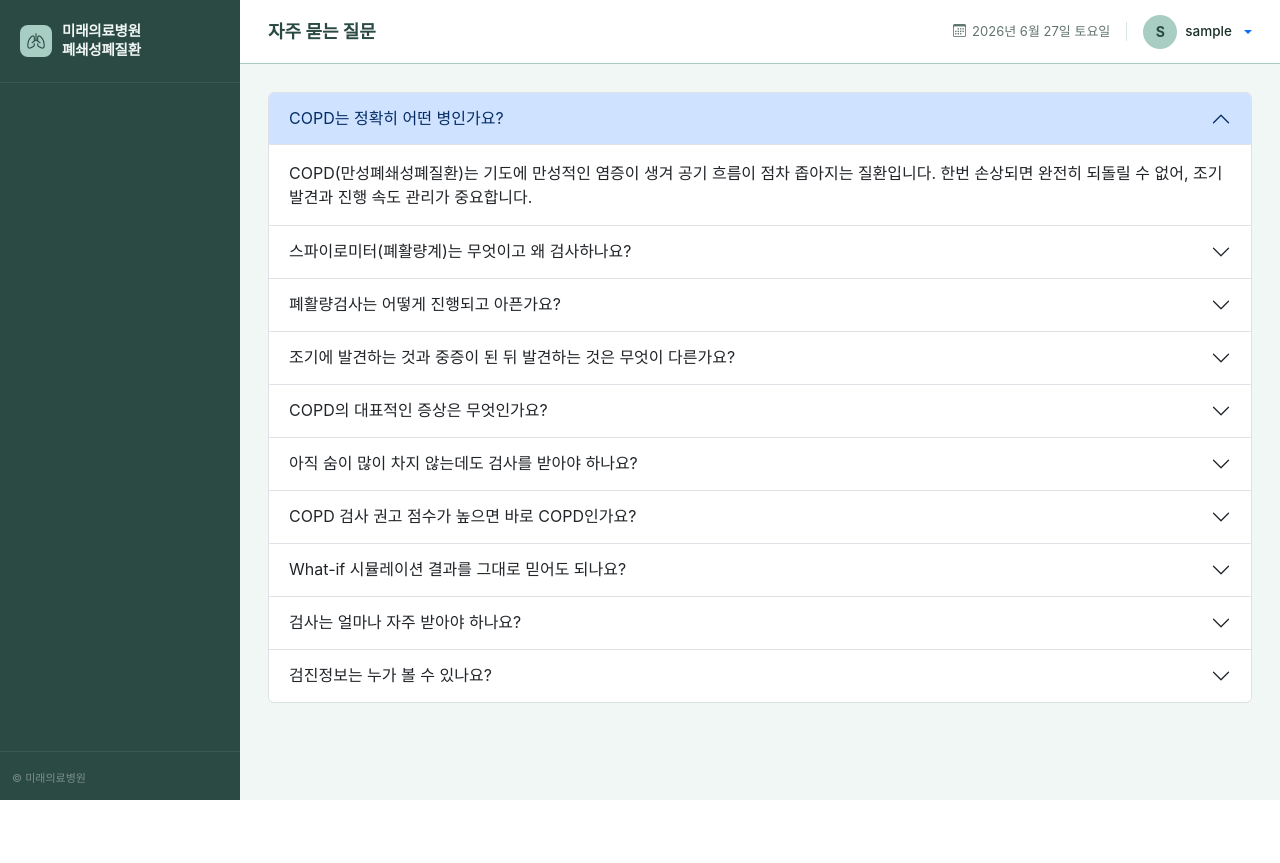
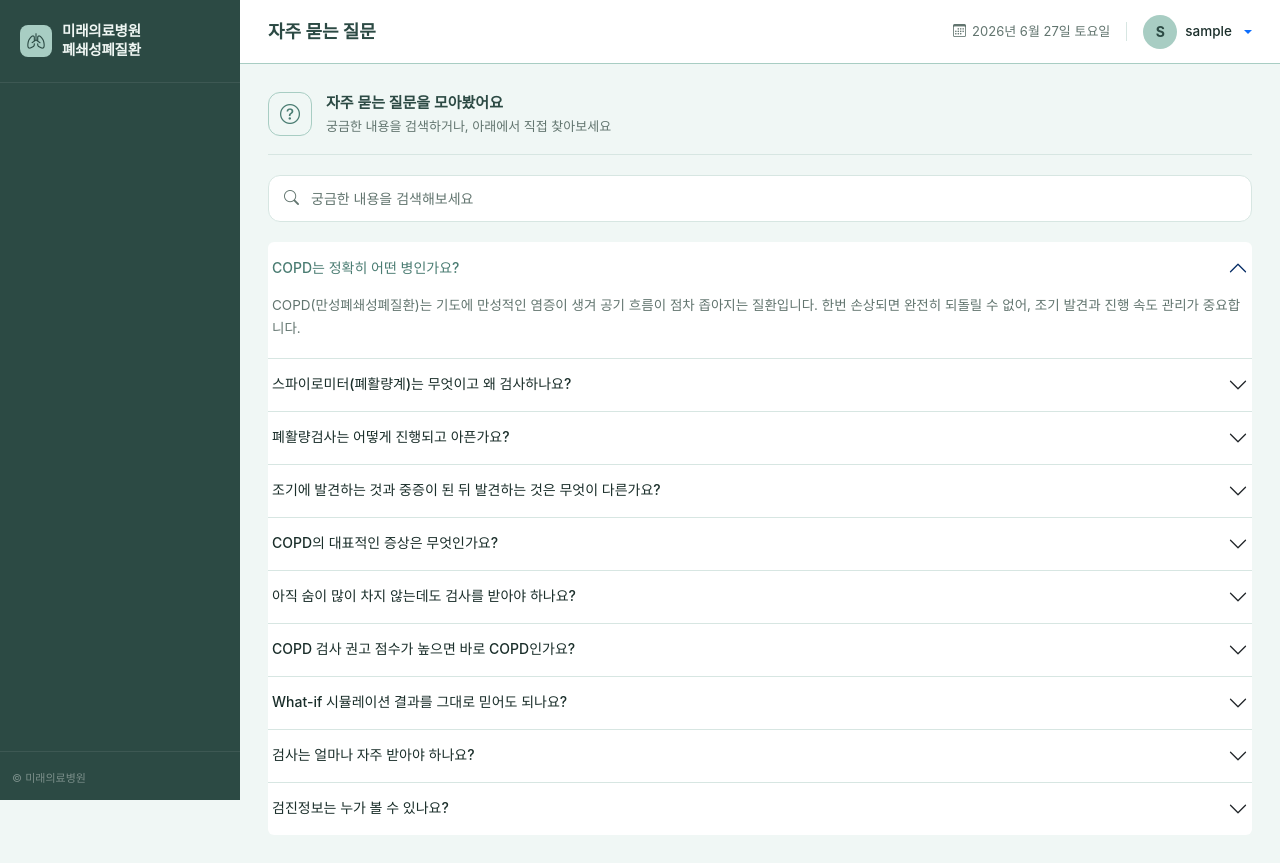
Before and after one commit to 0JustDoIT1/copd-prediction, a Django app: page /content/faq/ in a window 1280 px wide. Before the commit the page ends 800 px from the top, so only its background shows below. Run offline with Django 5.2, Linux system fonts and the light colour scheme; the visitor is signed in with stand-in values (Sample User, id 1); data comes from the database, SQL or seed files in the repository; parts of the project's set-up code (start-up, migrations or seed data) failed here and were passed over; some libraries are stand-ins or nearby versions.

Commit message:
260628_Edit_faq_list

```diff
--- /dev/null
+++ b/content/static/content/css/faq_list.css
@@ -0,0 +1,116 @@
+.content-page-intro {
+  display: flex;
+  align-items: center;
+  gap: 14px;
+  margin-bottom: 20px;
+  padding-bottom: 18px;
+  border-bottom: 1px solid var(--color-border);
+}
+
+.content-page-intro-icon {
+  width: 44px;
+  height: 44px;
+  border-radius: 12px;
+  background-color: var(--color-bg);
+  border: 1px solid var(--color-accent);
+  color: var(--color-main);
+  display: flex;
+  align-items: center;
+  justify-content: center;
+  font-size: 20px;
+  flex-shrink: 0;
+}
+
+.content-page-intro-text-title {
+  font-size: 15px;
+  font-weight: 600;
+  color: var(--color-dark);
+  margin-bottom: 2px;
+}
+
+.content-page-intro-text-desc {
+  font-size: 13px;
+  color: var(--color-muted);
+}
+
+.faq-search {
+  position: relative;
+  margin-bottom: 20px;
+}
+
+.faq-search-icon {
+  position: absolute;
+  left: 16px;
+  top: 50%;
+  transform: translateY(-50%);
+  font-size: 15px;
+  color: var(--color-muted);
+}
+
+.faq-search-input {
+  width: 100%;
+  padding: 12px 16px 12px 42px;
+  border: 1px solid var(--color-border);
+  border-radius: 12px;
+  font-size: 14px;
+  background-color: #ffffff;
+  outline: none;
+  transition:
+    border-color 0.15s ease,
+    box-shadow 0.15s ease;
+}
+
+.faq-search-input:focus {
+  border-color: var(--color-accent);
+  box-shadow: 0 0 0 3px rgba(168, 205, 195, 0.25);
+}
+
+.faq-search-input::placeholder {
+  color: var(--color-muted);
+}
+
+.faq-item.accordion-item {
+  border: none;
+  border-bottom: 1px solid var(--color-border);
+}
+
+.faq-item:last-child {
+  border-bottom: none;
+}
+
+.faq-item .accordion-button {
+  font-size: 14px;
+  font-weight: 500;
+  color: var(--color-darker);
+  padding: 16px 4px;
+  background-color: transparent;
+  box-shadow: none;
+}
+
+.faq-item .accordion-button:not(.collapsed) {
+  color: var(--color-main);
+  background-color: transparent;
+}
+
+.faq-item .accordion-button:focus {
+  box-shadow: none;
+  border-color: transparent;
+}
+
+.faq-item .accordion-button::after {
+  filter: none;
+}
+
+.faq-item .accordion-body {
+  padding: 0 4px 18px;
+  font-size: 13.5px;
+  color: var(--color-muted);
+  line-height: 1.7;
+}
+
+.content-empty {
+  text-align: center;
+  padding: 48px 0;
+  color: var(--color-muted);
+  font-size: 14px;
+}
--- /dev/null
+++ b/content/static/content/js/faq_search.js
@@ -0,0 +1,29 @@
+document.addEventListener("DOMContentLoaded", function () {
+  var input = document.getElementById("faqSearchInput");
+  var items = document.querySelectorAll(".faq-item");
+  var noResult = document.querySelector(".faq-no-result");
+
+  if (!input) {
+    return;
+  }
+
+  input.addEventListener("input", function () {
+    var query = input.value.trim().toLowerCase();
+    var visibleCount = 0;
+
+    items.forEach(function (item) {
+      var question = (
+        item.getAttribute("data-faq-question") || ""
+      ).toLowerCase();
+      var matches = question.indexOf(query) !== -1;
+      item.classList.toggle("d-none", !matches);
+      if (matches) {
+        visibleCount += 1;
+      }
+    });
+
+    if (noResult) {
+      noResult.classList.toggle("d-none", visibleCount !== 0);
+    }
+  });
+});
--- a/content/templates/content/faq_list.html
+++ b/content/templates/content/faq_list.html
@@ -1,12 +1,31 @@
 {% extends "base.html" %}
+{% load static %}
 {% block title %}자주 묻는 질문 - 미래의료병원{% endblock %}
 {% block page_title %}자주 묻는 질문{% endblock %}
 
+{% block extra_css %}
+<link rel="stylesheet" href="{% static 'content/css/faq_list.css' %}" />
+{% endblock %}
+
 {% block content %}
+
+<div class="content-page-intro">
+  <div class="content-page-intro-icon"><i class="bi bi-question-circle"></i></div>
+  <div>
+    <div class="content-page-intro-text-title">자주 묻는 질문을 모아봤어요</div>
+    <div class="content-page-intro-text-desc">궁금한 내용을 검색하거나, 아래에서 직접 찾아보세요</div>
+  </div>
+</div>
+
+<div class="faq-search">
+  <i class="bi bi-search faq-search-icon"></i>
+  <input type="text" id="faqSearchInput" class="faq-search-input" placeholder="궁금한 내용을 검색해보세요">
+</div>
+
 <div class="dashboard-panel">
   <div class="accordion" id="faqAccordion">
     {% for faq in faqs %}
-    <div class="accordion-item faq-item">
+    <div class="accordion-item faq-item" data-faq-question="{{ faq.question }}">
       <h2 class="accordion-header">
         <button class="accordion-button {% if not forloop.first %}collapsed{% endif %}" type="button"
                 data-bs-toggle="collapse" data-bs-target="#faq{{ forloop.counter }}">
@@ -21,8 +40,13 @@
       </div>
     </div>
     {% empty %}
-    <p class="text-muted">등록된 질문이 없습니다.</p>
+    <p class="content-empty">등록된 질문이 없습니다.</p>
     {% endfor %}
   </div>
+  <p class="content-empty faq-no-result d-none">검색 결과가 없어요. 다른 단어로 찾아보세요.</p>
 </div>
 {% endblock %}
+
+{% block extra_js %}
+<script src="{% static 'content/js/faq_search.js' %}"></script>
+{% endblock %}
```
